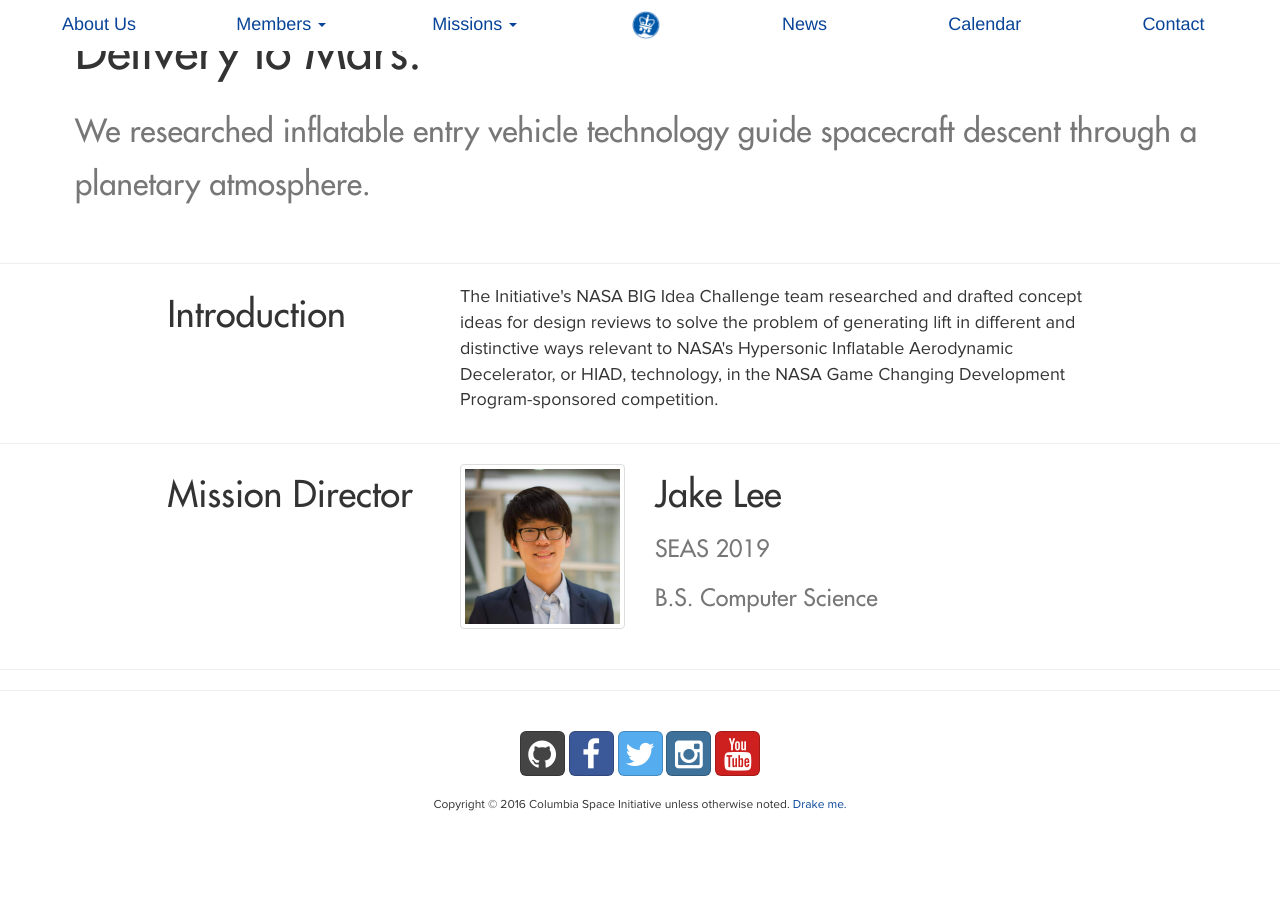
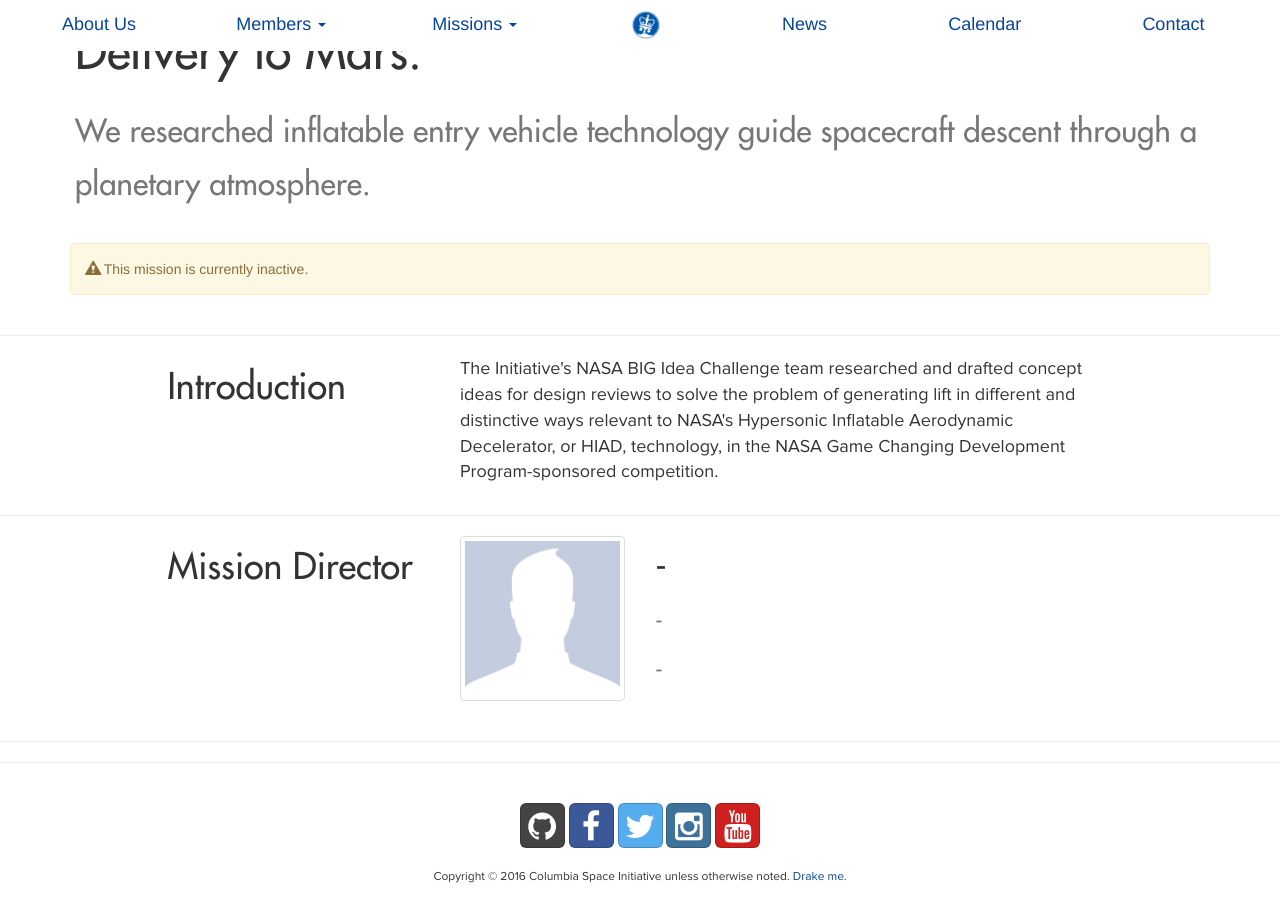
Before and after one commit to columbiaspace/columbiaspace.org, a Jekyll site: the page built from pastmission-nasabig.html, in a window 1280 px wide and 900 px high, scrolled down 925 px. Built offline with Jekyll 4.4.1, drawn with Linux system fonts in a browser that asks for light colours; nearby versions of some CDN libraries; comment, search, counter and statistics services are not loaded; before the commit the page ends 1753 px from its top, so only the background shows below that.

Commit message:
NASA BIG/inactive fixes
NASA BIG cover added
Inactive warning message added
Mission leader changed from Jake Lee to -
Divider between active and inactive missions added to dropdown
fixes #53

```diff
--- a/_includes/header.html
+++ b/_includes/header.html
@@ -34,6 +34,7 @@
 									<li><a href="{{node.url}}">{{node.jumbotitle}}</a></li>
 								{% endif %}
 							{% endfor %}
+							<li class="divider"></li>
 							{% for node in site.pages %}
 								{% if page.url == node.url and node.group == "pastmission" %}
 									<li class="active oldmission"> <a href="{{node.url}}">{{node.jumbotitle}}</a></li>
--- a/pastmission-nasabig.html
+++ b/pastmission-nasabig.html
@@ -3,11 +3,13 @@ title: CSI NASA BIG
 layout: mission
 group: pastmission
 jumbotitle: "NASA BIG"
-jumboimage: "/assets/media/img/balloons/cover.jpg"
+jumboimage: "/assets/media/img/big/NASA_BIG_cover.jpg"
 imagecredit: ""
 
 abstracttitle: "Delivery to Mars."
 abstracttext: "We researched inflatable entry vehicle technology guide spacecraft descent through a planetary atmosphere."
+
+alert: "This mission is currently inactive."
 
 introtext: "The Initiative's NASA BIG Idea Challenge team researched and drafted concept ideas for design reviews to solve the problem of generating lift in different and distinctive ways relevant to NASA's Hypersonic Inflatable Aerodynamic Decelerator, or HIAD, technology, in the NASA Game Changing Development Program-sponsored competition."
 
@@ -20,10 +22,10 @@ skillstext: ""
 achievements: false
 achievementstext: ""
 
-missionleader: "Jake Lee"
-leaderschool: "SEAS 2019"
-leadermajor: "B.S. Computer Science"
-leaderimage: "/assets/media/img/profiles/jlee.jpg"
+missionleader: "-"
+leaderschool: "-"
+leadermajor: "-"
+leaderimage: "/assets/media/img/profiles/default.jpg"
 
 news: false
 news-cat: nasabig
```
Also changed, not shown: assets/media/img/big/NASA_BIG_cover.jpg (added).
